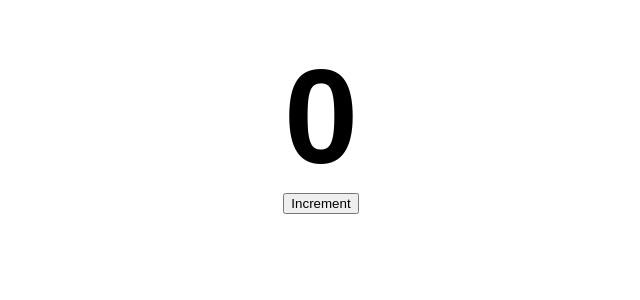
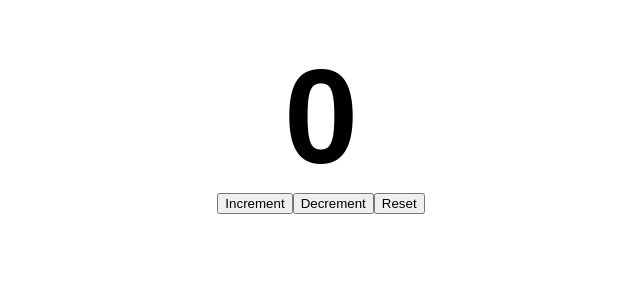
Before and after one commit to angular-buch/state-playground, an Angular app: page / in a window 1280 px wide. Shown: the top 300 px of the page, without its empty margins (319-959 px from the left). Built offline with nearby package versions, Linux system fonts and the light colour scheme.

Commit message:
05 Berechnung auslagern

```diff
--- a/src/app/app.component.html
+++ b/src/app/app.component.html
@@ -3,3 +3,5 @@
 </div>
 
 <button (click)="increment()">Increment</button>
+<button (click)="decrement()">Decrement</button>
+<button (click)="reset()">Reset</button>
--- a/src/app/app.component.ts
+++ b/src/app/app.component.ts
@@ -20,4 +20,12 @@ export class AppComponent {
   increment() {
     this.service.dispatch('INCREMENT');
   }
+
+  decrement() {
+    this.service.dispatch('DECREMENT');
+  }
+
+  reset() {
+    this.service.dispatch('RESET');
+  }
 }
--- a/src/app/state.service.ts
+++ b/src/app/state.service.ts
@@ -19,19 +19,32 @@ export class StateService {
 
   state$ = new BehaviorSubject<MyState>(this.state);
 
-  incrementCounter() {
-    this.state = {
-      ...this.state,
-      counter: this.state.counter + 1
-    };
-
+  dispatch(message: string) {
+    this.state = this.calculateState(this.state, message);
     this.state$.next(this.state);
   }
 
+  private calculateState(state: MyState, message: string): MyState {
+    switch (message) {
+      case 'INCREMENT': {
+        return {
+          ...state,
+          counter: state.counter + 1
+        };
+      }
 
-  dispatch(message: string) {
-    switch (message) {
-      case 'INCREMENT': return this.incrementCounter();
+      case 'DECREMENT': {
+        return {
+          ...state,
+          counter: state.counter - 1
+        };
+      }
+
+      case 'RESET': {
+        return { ...state, counter: 0 };
+      }
+
+      default: return state;
     }
   }
 }
```
